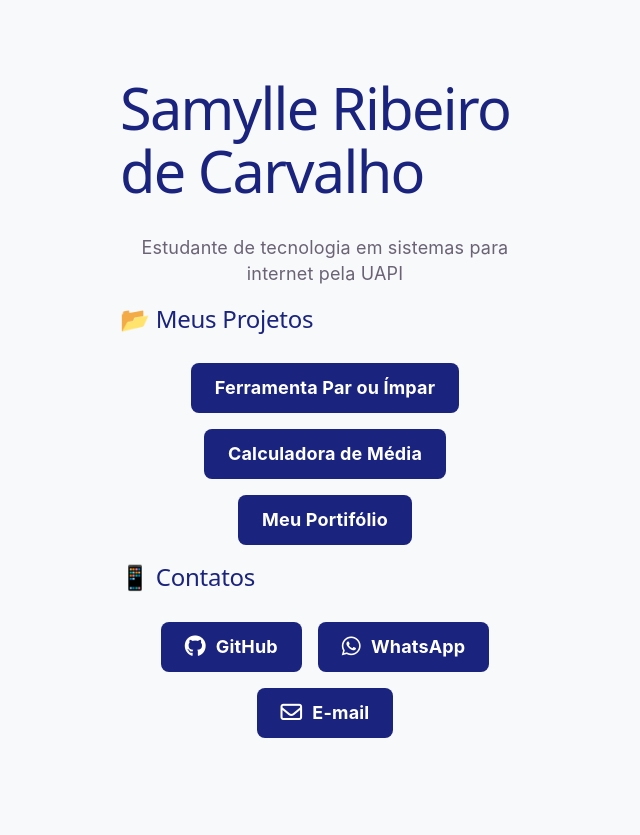
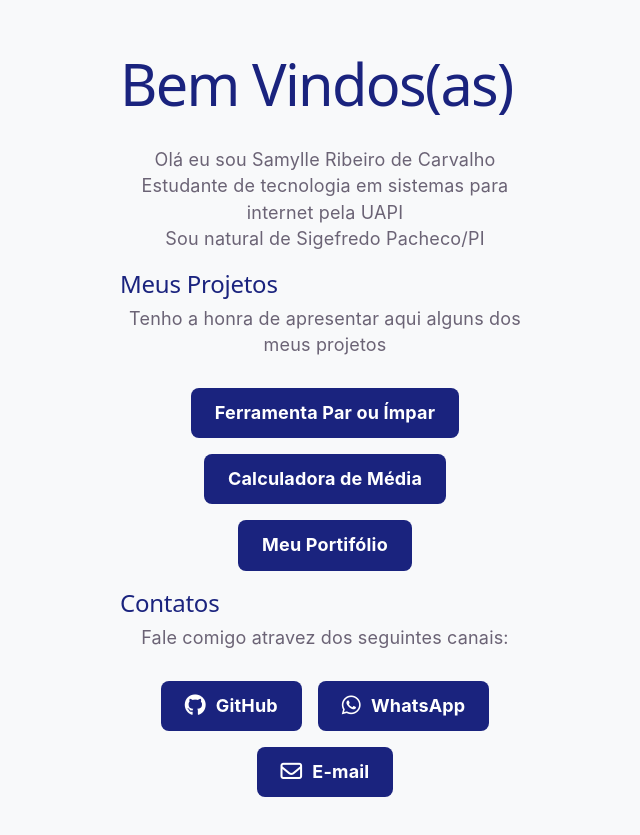
Before and after one commit to samylleribeiro/portifolio-react, a React (Vite) app: page / in a window 1280 px wide. Shown: the whole page, without its empty margins (315-955 px from the left). Before the commit the page ends 800 px from the top, so only its background shows below. Built offline with nearby package versions, Linux system fonts and the light colour scheme.

Commit message:
ajustando os parágrafos

```diff
--- a/src/App.jsx
+++ b/src/App.jsx
@@ -5,15 +5,18 @@ function App() {
     <div className="App">
       {/* SEÇÃO SOBRE */}
       <section id="sobre">
-        <h1>Samylle Ribeiro de Carvalho</h1>
+        <h1>Bem Vindos(as)</h1>
+        <p>Olá eu sou Samylle Ribeiro de Carvalho</p>
         <p>Estudante de tecnologia em sistemas para internet pela UAPI</p>
+        <p>Sou natural de Sigefredo Pacheco/PI</p>
       </section>
 
       <hr />
 
       {/* SEÇÃO 1: Meus Projetos */}
       <section id="projetos">
-        <h2>📂 Meus Projetos</h2>
+        <h2> Meus Projetos</h2>
+        <p>Tenho a honra de apresentar aqui alguns dos meus projetos</p>
         <ul className="lista-projetos">
           <li>
             <a
@@ -47,7 +50,8 @@ function App() {
 
       {/* SEÇÃO 2: Contatos */}
       <section id="contatos">
-        <h2>📱 Contatos</h2>
+        <h2> Contatos</h2>
+        <p>Fale comigo atravez dos seguintes canais:</p>
         <ul className="contatos-lista">
           <li>
             <a
```
